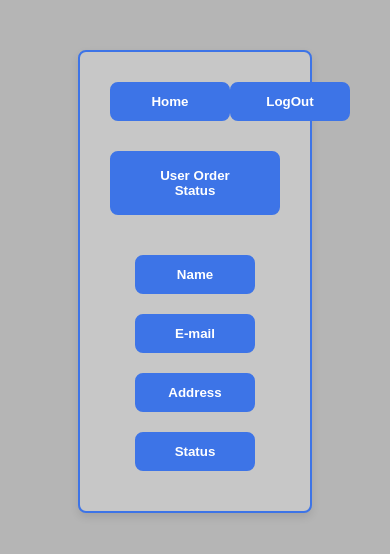
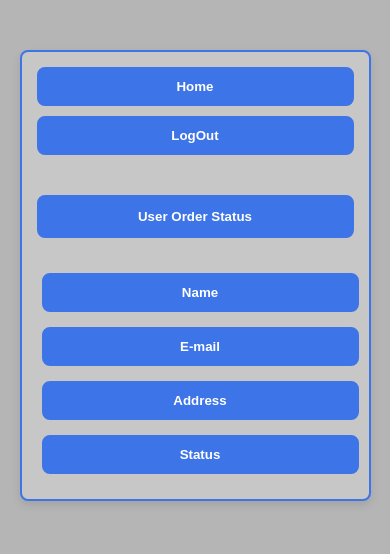
Before and after one commit to Yashwantyadav1/Axiom-job-Assigment, a plain HTML site: page order status user/index.html in a window 390 px wide. Drawn offline with Linux system fonts and the light colour scheme.

Commit message:
Axiom-job-Assigment

```diff
--- a/maintain user page/styles.css
+++ b/maintain user page/styles.css
@@ -99,12 +99,58 @@ body {
     transition: background-color 0.3s ease;
 }
 
-.action:hover {
-    background-color: #e0ffe0;
-}
-
 /* Ensure buttons in sub-options have consistent width */
 .action {
     width: 120px;
     align-self: center;
 }
+
+/* Media Queries for Responsiveness */
+@media (max-width: 768px) {
+    .container {
+        width: 80%; /* Increase container width for tablets */
+        padding: 20px; /* Reduce padding */
+    }
+
+    .header {
+        flex-direction: column; /* Stack header elements */
+        align-items: center; /* Center align */
+    }
+
+    .home, .logout {
+        width: 100%; /* Full width buttons for better accessibility */
+        margin-bottom: 10px; /* Space between buttons */
+    }
+
+    .content {
+        flex-direction: column; /* Stack content vertically */
+    }
+
+    .sidebar {
+        padding: 15px; /* Reduce sidebar padding */
+    }
+
+    .section-title, .action {
+        width: 100%; /* Full width buttons for fields */
+    }
+}
+
+@media (max-width: 480px) {
+    .container {
+        width: 90%; /* Increase container width for mobile */
+        padding: 15px; /* Further reduce padding */
+    }
+
+    .header {
+        flex-direction: column; /* Stack header elements */
+    }
+
+    .home, .logout {
+        width: 100%; /* Full width buttons for better accessibility */
+    }
+
+    .section-title, .action {
+        padding: 10px; /* Reduce padding for mobile */
+        font-size: 14px; /* Adjust font size for better readability */
+    }
+}
--- a/maintain vendor/styles.css
+++ b/maintain vendor/styles.css
@@ -95,12 +95,53 @@ body {
     text-align: center;
 }
 
-.action:hover {
-    background-color: #e0ffe0;
-}
-
 /* Ensure buttons have consistent width */
 .action {
     width: 120px;
     align-self: center;
 }
+
+/* Media Queries for Responsiveness */
+@media (max-width: 768px) {
+    .container {
+        width: 80%; /* Increase container width for tablets */
+        padding: 20px; /* Reduce padding */
+    }
+
+    .header {
+        flex-direction: column; /* Stack header elements */
+        align-items: center; /* Center align */
+    }
+
+    .home, .logout {
+        width: 100%; /* Full width buttons for better accessibility */
+        margin-bottom: 10px; /* Space between buttons */
+    }
+
+    .sidebar {
+        padding: 15px; /* Reduce sidebar padding */
+    }
+
+    .section-title, .action {
+        width: 100%; /* Full width buttons for fields */
+    }
+}
+
+@media (max-width: 480px) {
+    .container {
+        width: 90%; /* Increase container width for mobile */
+        padding: 15px; /* Further reduce padding */
+    }
+
+    .header {
+        flex-direction: column; /* Stack header elements */
+    }
+
+    .home, .logout {
+        width: 100%; /* Full width buttons for better accessibility */
+    }
+
+    .section-title, .action {
+        padding: 10px; /* Reduce padding for mobile */
+    }
+}
--- a/order status user/styles.css
+++ b/order status user/styles.css
@@ -28,7 +28,8 @@ body {
     margin-bottom: 30px;
 }
 
-.home, .logout {
+.home,
+.logout {
     border: 2px solid #3d74e7;
     border-radius: 8px;
     padding: 10px 20px;
@@ -39,7 +40,8 @@ body {
     transition: background-color 0.3s ease;
 }
 
-.home:hover, .logout:hover {
+.home:hover,
+.logout:hover {
     background-color: #2b5ac9;
 }
 
@@ -93,3 +95,58 @@ body {
     min-width: 120px;
     text-align: center;
 }
+
+/* Media Queries for Responsiveness */
+@media (max-width: 768px) {
+    .container {
+        width: 80%; /* Increase container width for tablets */
+        padding: 20px; /* Reduce padding */
+    }
+
+    .header {
+        flex-direction: column; /* Stack header elements */
+        align-items: center; /* Center align */
+    }
+
+    .fields {
+        justify-content: center; /* Center fields on smaller screens */
+    }
+
+    .field {
+        min-width: 150px; /* Increase min width for better touch targets */
+        margin: 5px; /* Reduce margin between fields */
+        flex-basis: 45%; /* Allow fields to take up 45% width */
+    }
+}
+
+@media (max-width: 480px) {
+    .container {
+        width: 90%; /* Increase container width for mobile */
+        padding: 15px; /* Further reduce padding */
+    }
+
+    .header {
+        flex-direction: column; /* Stack header elements */
+    }
+
+    .home,
+    .logout {
+        width: 100%; /* Full width buttons for better accessibility */
+        margin-bottom: 10px; /* Space between buttons */
+    }
+
+    .order-status {
+        width: 100%; /* Full width order status button */
+        padding: 12px; /* Reduce padding for mobile */
+    }
+
+    .fields {
+        flex-direction: column; /* Stack fields vertically */
+        align-items: center; /* Center align fields */
+    }
+
+    .field {
+        width: 100%; /* Full width fields for mobile */
+        margin-bottom: 10px; /* Space between fields */
+    }
+}
--- a/product page/product.css
+++ b/product page/product.css
@@ -59,6 +59,7 @@ body {
     display: flex;
     justify-content: space-around;
     gap: 15px;
+    flex-wrap: wrap; /* Allow wrapping for smaller screens */
 }
 
 .product-card {
@@ -80,3 +81,48 @@ body {
     cursor: pointer;
     font-weight: bold;
 }
+
+/* Media Queries for Responsiveness */
+@media (max-width: 768px) {
+    .container {
+        width: 90%; /* Increase width on smaller screens */
+    }
+
+    .header {
+        flex-direction: column; /* Stack header elements */
+        align-items: flex-start; /* Align to the left */
+    }
+
+    .vendor-name {
+        margin-bottom: 10px; /* Space below vendor name */
+    }
+
+    .products {
+        justify-content: center; /* Center products */
+    }
+
+    .product-card {
+        width: 45%; /* Change card width for tablets */
+    }
+}
+
+@media (max-width: 480px) {
+    .product-card {
+        width: 100%; /* Full width for mobile devices */
+        margin-bottom: 15px; /* Space between product cards */
+    }
+
+    .tabs {
+        flex-direction: column; /* Stack tabs vertically */
+    }
+
+    .tab {
+        width: 100%; /* Full width for tabs */
+        margin-bottom: 10px; /* Space between tabs */
+    }
+
+    .nav-button {
+        width: 100%; /* Full width for navigation buttons */
+        margin-bottom: 10px; /* Space below buttons */
+    }
+}
```
